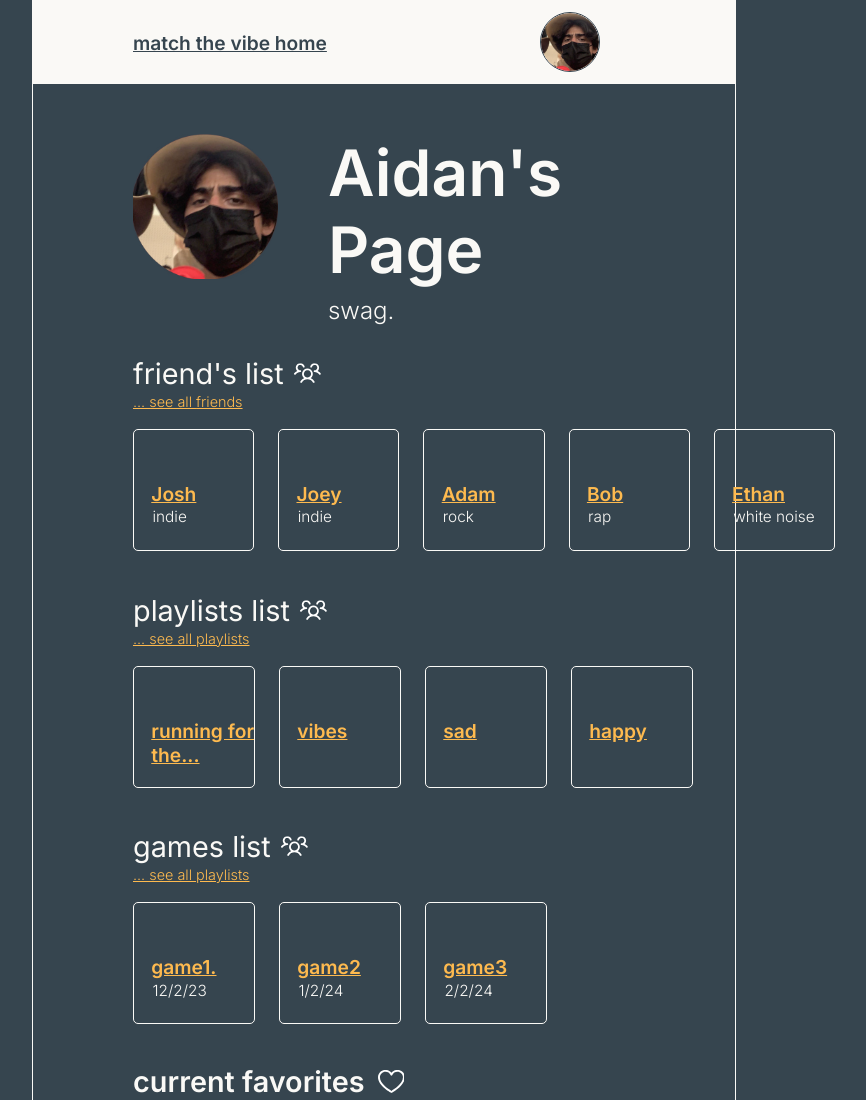
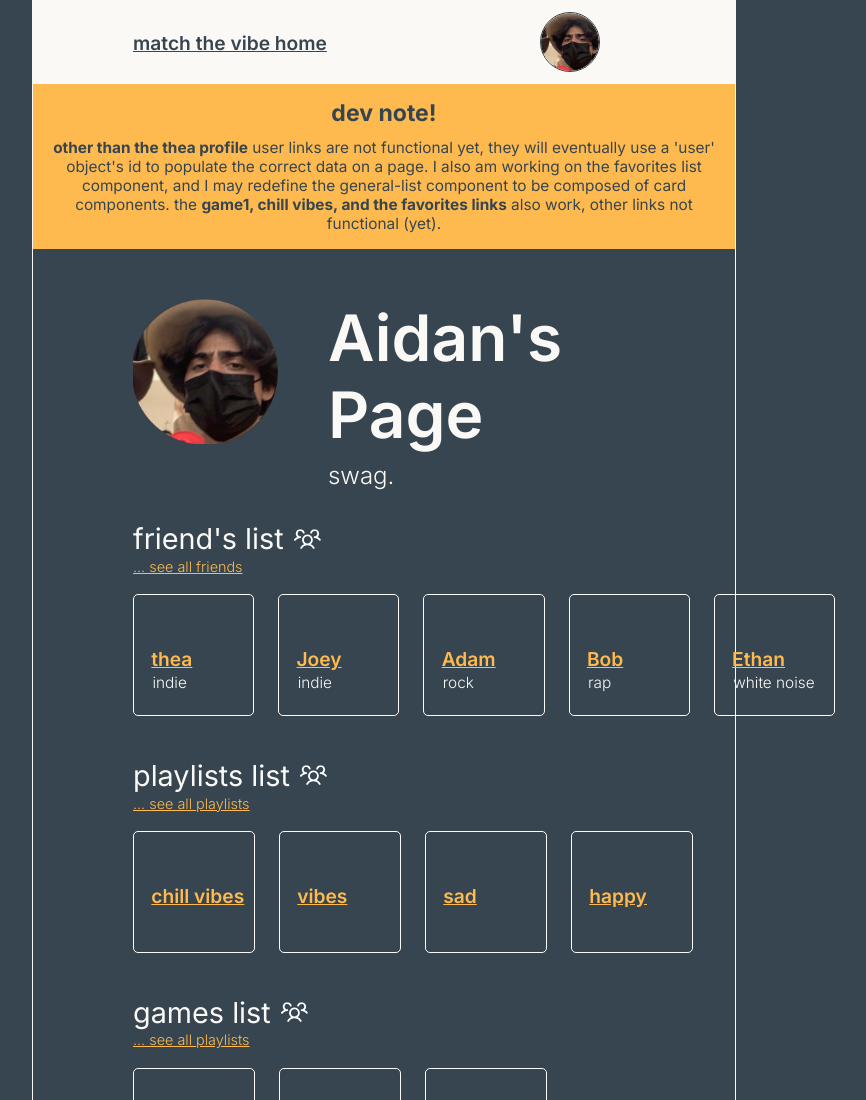
Before and after one commit to ajesus7/csc437, a website built with Vite: page packages/lit-frontend/app/user1.html in a window 1280 px wide. Shown: the top 1100 px of the page, without its empty margins (256-1122 px from the left). Built offline with nearby package versions, Linux system fonts and the light colour scheme.

Commit message:
fixes: added a temporary dev note banner to each page to update on progress for that page, updated the first link in each section (and favorites section)

```diff
--- a/packages/lit-frontend/app/user1.html
+++ b/packages/lit-frontend/app/user1.html
@@ -27,6 +27,19 @@
         <drop-down></drop-down>
       </section>
 
+      <section class="banner">
+        <h3>dev note!</h3>
+        <p>
+          <span class="bold">other than the thea profile</span> user links are
+          not functional yet, they will eventually use a 'user' object's id to
+          populate the correct data on a page. I also am working on the
+          favorites list component, and I may redefine the general-list
+          component to be composed of card components. the
+          <span class="bold">game1, chill vibes, and the favorites links</span>
+          also work, other links not functional (yet).
+        </p>
+      </section>
+
       <!--User Info Header with Profile Picture, Name, Bio, and Nav link back to home.-->
       <section class="user-profile-header">
         <section class="user-profile-user-content">
@@ -49,17 +62,17 @@
       profile page). This method of passing the data will be updated once we start interacting with the database.-->
       <general-list
         listAttributes='["friend&apos;s list", "friends"]'
-        names='[["Josh", "indie", "1234529"], ["Joey", "indie", "2599568"], ["Adam", "rock", "295853939"], ["Bob", "rap", "29588582"], ["Ethan", "white noise", "9995933"]]'
+        names='[["thea", "indie", "user2.html"], ["Joey", "indie", "2599568"], ["Adam", "rock", "295853939"], ["Bob", "rap", "29588582"], ["Ethan", "white noise", "9995933"]]'
       ></general-list>
 
       <general-list
         listAttributes='["playlists list", "playlists"]'
-        names='[["running for the...", "", "252"], ["vibes", "", "21"], ["sad", "", "2424"], ["happy", "", "2424"]]'
+        names='[["chill vibes", "", "playlist1.html"], ["vibes", "", "21"], ["sad", "", "2424"], ["happy", "", "2424"]]'
       ></general-list>
 
       <general-list
         listAttributes='["games list", "playlists"]'
-        names='[["game1.", "12/2/23", "252"], ["game2", "1/2/24", "21"], ["game3", "2/2/24", "2424"]]'
+        names='[["game1.", "12/2/23", "game1.html"], ["game2", "1/2/24", "21"], ["game3", "2/2/24", "2424"]]'
       ></general-list>
 
       <!--Favorites section has 3 sub section 'lists' that will become components. -->
--- a/packages/lit-frontend/src/components/general-list.ts
+++ b/packages/lit-frontend/src/components/general-list.ts
@@ -16,9 +16,6 @@ export class GeneralListElements extends LitElement {
   }
 
   render() {
-    console.log("listAttributes", this.listAttributes);
-    console.log("names", this.names);
-
     return html`
       <section class="friends-list">
         <section class="subsection-header-line">
--- a/packages/lit-frontend/styles/page.css
+++ b/packages/lit-frontend/styles/page.css
@@ -140,6 +140,8 @@ but I couldnt get flex working for aligning the text within the cards */
   margin-bottom: 10px;
 }
 
+/* classes used in tandem with the toggle switch component */
+
 .dark-mode {
   --background-color: #36454f;
   --white-color: #faf9f6;
@@ -153,3 +155,25 @@ but I couldnt get flex working for aligning the text within the cards */
   --darker-color: #e1e1df;
   --hover-color: #cdcdca;
 }
+
+/* banner classes used for dev notes (currently) */
+
+.banner {
+  background: var(--accent-color);
+  font-size: 0.8em;
+  text-align: center;
+  padding: 1em;
+  color: var(--background-color);
+}
+
+.banner h3 {
+  font-weight: var(--heavy-weight);
+  margin: 0;
+  padding: 0;
+  margin-bottom: 0.5em;
+  font-size: 1.5em;
+}
+
+.bold {
+  font-weight: var(--heavy-weight);
+}
```
Also changed, not shown: packages/lit-frontend/app/album1.html (+7 -0 lines), packages/lit-frontend/app/artist1.html (+7 -0 lines), packages/lit-frontend/app/friends.html (+7 -0 lines), packages/lit-frontend/app/game1.html (+7 -0 lines), packages/lit-frontend/app/index.html (+10 -0 lines), packages/lit-frontend/app/playlist1.html (+7 -0 lines), packages/lit-frontend/app/song1.html (+7 -0 lines), packages/lit-frontend/app/user2.html (+8 -0 lines).
